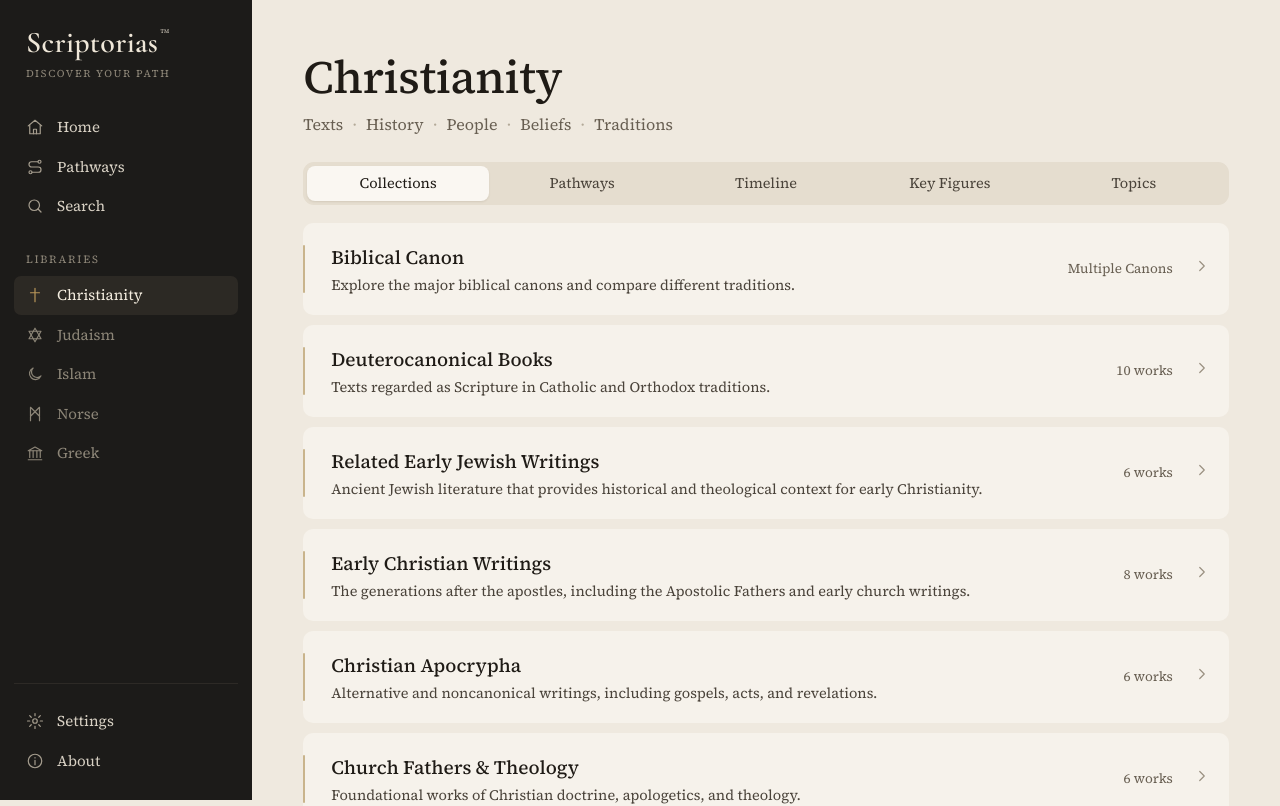
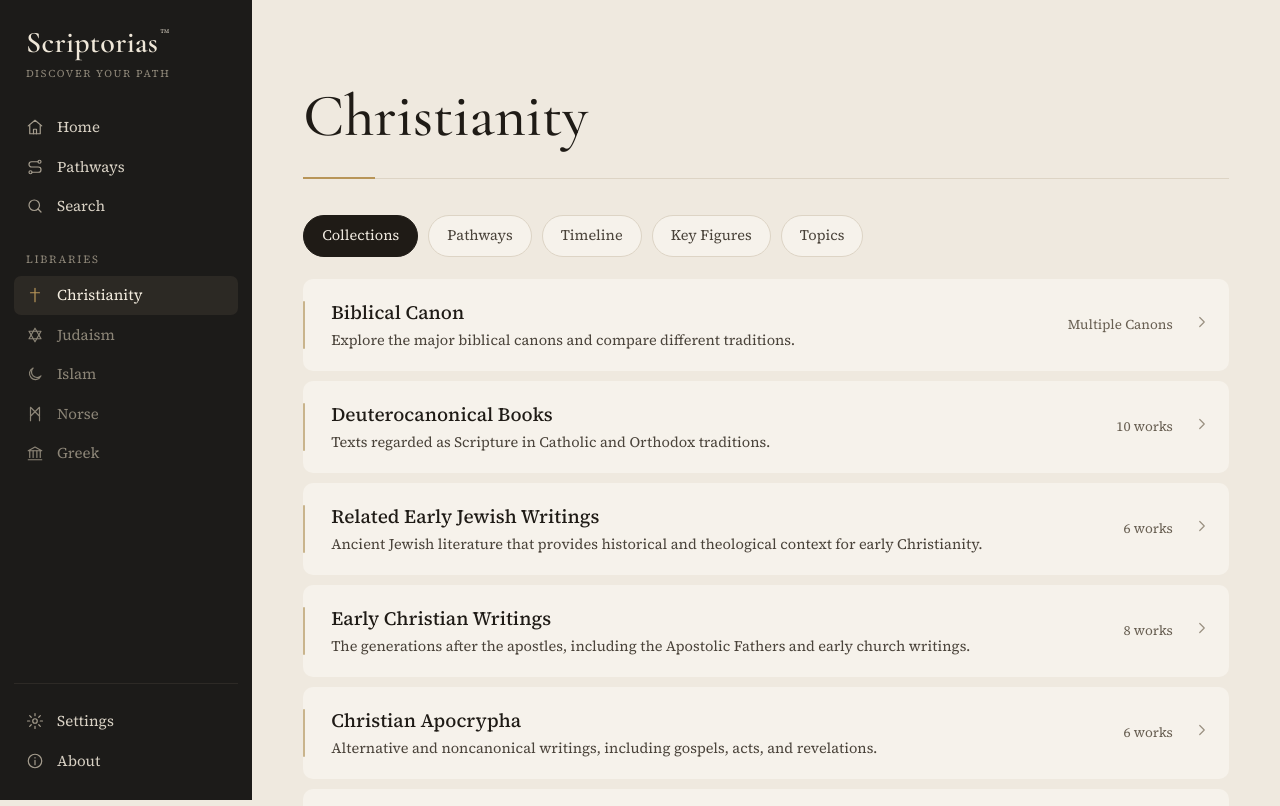
Before and after one commit to scriptorias/scriptorias, a React (Vite) app: page /library/christianity/collections in a window 1280 px wide. Shown: the top 806 px of the page. Built offline with nearby package versions, Linux system fonts and the light colour scheme.

Commit message:
Library page: Home-style divider replaces the facets line; Collections / Pathways / Timeline / Key Figures / Topics as separate buttons

```diff
--- a/src/pages/Library.tsx
+++ b/src/pages/Library.tsx
@@ -1,7 +1,7 @@
 import { Link, useParams } from "react-router";
 import { countLabel, listedCollections, tradition } from "../content/catalog";
 import { Icon } from "../components/Icon";
-import { Page } from "../components/Shell";
+import { Hero, Page } from "../components/Shell";
 import { PathwayCards } from "./Pathways";
 import { NotFound } from "./Misc";
 import { collectionPath } from "../lib/paths";
@@ -23,13 +23,10 @@ export function Library({ id: fixedId }: { id?: string }) {
   }
   return (
     <Page>
-      <div>
-        <h1>{t.name}</h1>
-        <p className="facets">{(t.facets ?? []).map((f) => <span key={f}>{f}</span>)}</p>
-      </div>
-      <div className="seg">
-        {TABS.map(([k, n]) => <Link key={k} to={`/library/${id}/${k}`} className={tab === k ? "on" : ""}>{n}</Link>)}
-      </div>
+      <Hero title={t.name} />
+      <nav className="tab-buttons" aria-label={`${t.name} library`}>
+        {TABS.map(([k, n]) => <Link key={k} to={`/library/${id}/${k}`} className={tab === k ? "on" : ""} aria-current={tab === k ? "page" : undefined}>{n}</Link>)}
+      </nav>
       {tab === "collections" ? (
         <div className="cards">
           {listedCollections(id).map((c) => (
--- a/src/styles/app.css
+++ b/src/styles/app.css
@@ -92,6 +92,16 @@ h1 { margin: 0; font: 500 46px/1.08 var(--serif); letter-spacing: -.01em; }
 .seg a { flex: 1; text-align: center; white-space: nowrap; padding: 7px 14px; border-radius: 8px; font-size: 14.5px; color: var(--ink-2); }
 .seg a:hover { color: var(--ink); }
 .seg a.on { background: var(--card-hover); color: var(--ink); box-shadow: 0 1px 2px rgba(60, 45, 20, .1); }
+
+/* Library section buttons: separate buttons, not a bar */
+.tab-buttons { display: flex; flex-wrap: wrap; gap: 10px; margin: 26px 0 22px; }
+.tab-buttons a {
+  padding: 9px 18px; border: 1px solid var(--line); border-radius: 999px; background: var(--card, transparent);
+  font-size: 14.5px; color: var(--ink-2); white-space: nowrap; transition: background .15s, color .15s, border-color .15s;
+}
+.tab-buttons a:hover { color: var(--ink); border-color: #b89558; }
+.tab-buttons a.on { background: var(--ink); border-color: var(--ink); color: var(--paper, #f4efe6); }
+@media (max-width: 820px) { .tab-buttons { gap: 8px; margin: 20px 0 16px; } .tab-buttons a { padding: 8px 14px; font-size: 14px; } }
 
 /* Underline tabs (reader) */
 
```
